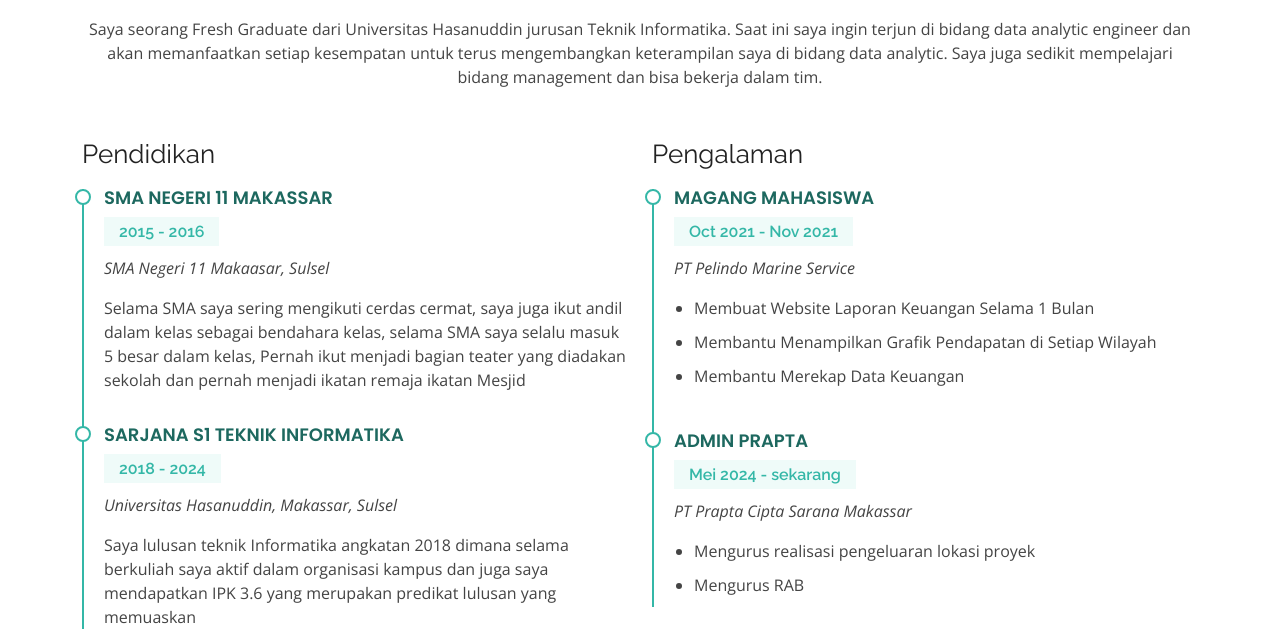
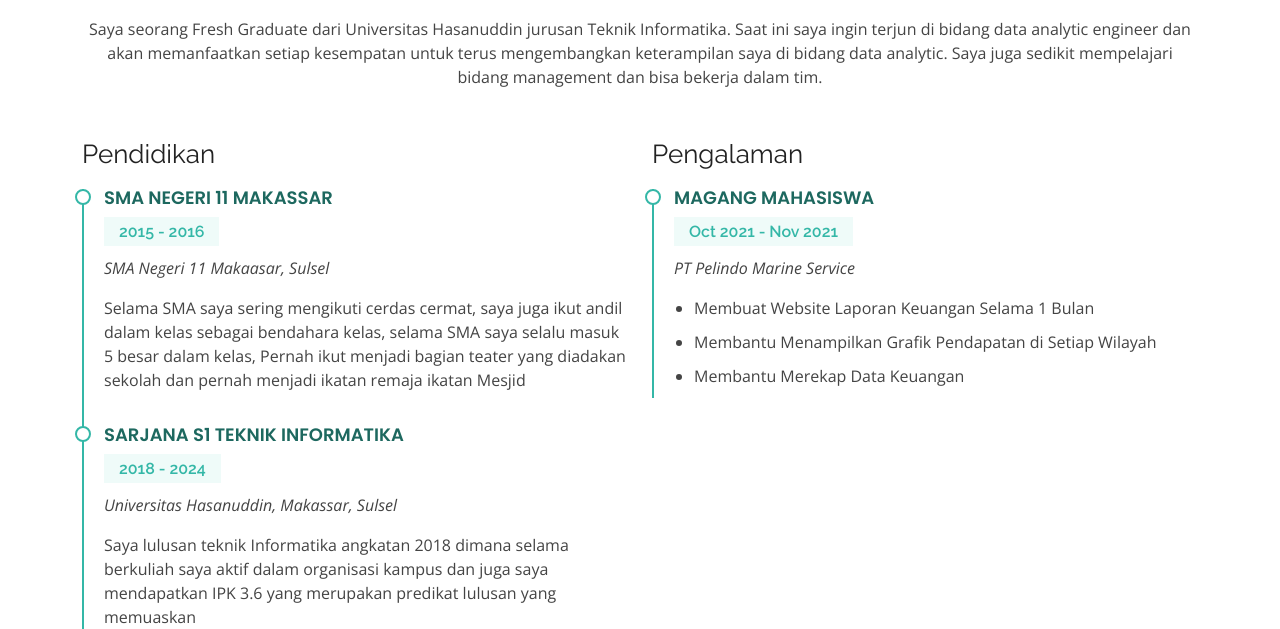
Before and after one commit to AryantiKasim/AryantiKasim.github.io, a plain HTML site: page resume.html in a window 1280 px wide. Shown: the part 171-800 px from the top of the page. Drawn offline with nearby package versions, Linux system fonts and the light colour scheme.

Commit message:
perbaikan 2

```diff
--- a/resume.html
+++ b/resume.html
@@ -108,20 +108,8 @@
               </ul>
               </p>
             </div>
-            <div class="resume-item">
-              <h4>ADMIN PRAPTA</h4>
-              <h5>Mei 2024 - sekarang </h5>
-              <p><em>PT Prapta Cipta Sarana Makassar</em></p>
-              <p>
-              <ul>
-                <li>Mengurus realisasi pengeluaran lokasi proyek</li>
-                <li>Mengurus RAB</li>
-              </ul>
-              </p>
-            </div>
           </div>
         </div>
-
       </div>
     </section><!-- End Resume Section -->
 
```
